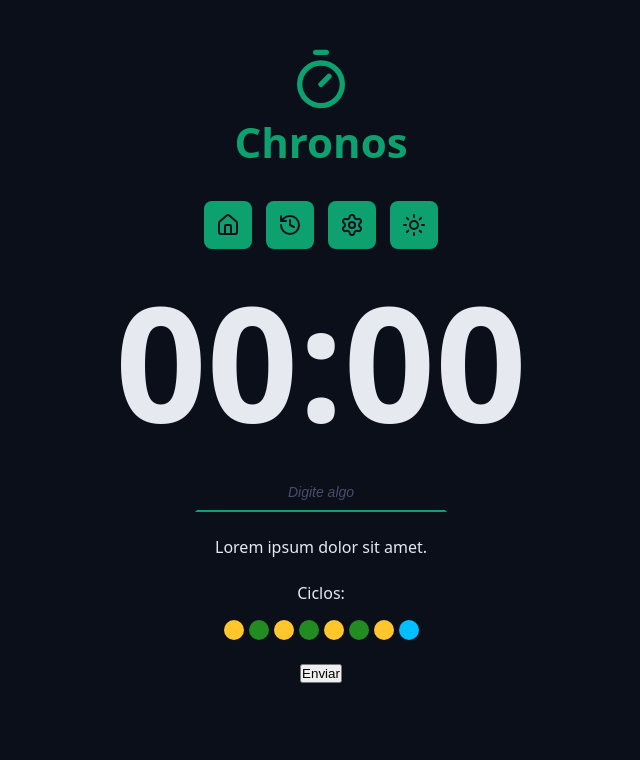
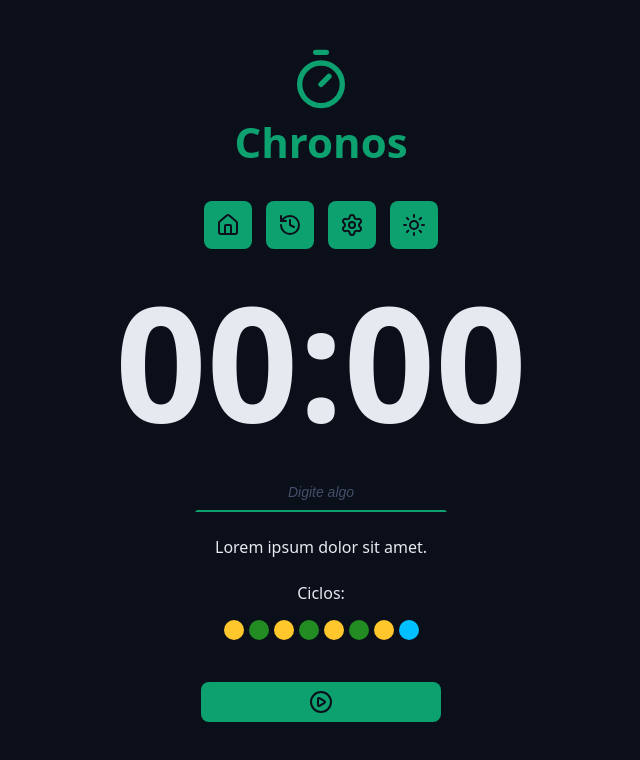
Before and after one commit to JoaoBruto/Chronos-Pomodoro, a React (Vite) app: page / in a window 1280 px wide. Shown: the top 760 px of the page, without its empty margins (319-959 px from the left). Built offline with nearby package versions, Linux system fonts and the light colour scheme.

Commit message:
✨ Creating buttons reusable with options

```diff
--- /dev/null
+++ b/src/components/DefaultButton/index.tsx
@@ -0,0 +1,16 @@
+import styles from './styles.module.css'
+
+type DefaultButtonProps = {
+  children: React.ReactNode;
+  color: 'green' | 'red'
+} & React.ComponentProps <'button'>
+
+export function DefaultButton ({children, color, ...props}: DefaultButtonProps) {
+  return (
+    <>
+      <button className={`${styles.button} ${styles[color]}`} {...props}>
+        {children}
+      </button>
+    </>
+  )
+}
--- /dev/null
+++ b/src/components/DefaultButton/styles.module.css
@@ -0,0 +1,33 @@
+.button {
+  border: none;
+  background: var(--primary);
+  color: var(--text-over-primary);
+  display: flex;
+  justify-content: center;
+  align-items: center;
+  min-width: 24rem;
+  padding: 0.8rem;
+  border-radius: 0.8rem;
+  margin: 1.8rem 0;
+  cursor: pointer;
+  transition: all 0.1s ease-in-out;
+}
+
+.button svg {
+  width: 3.2rem;
+  height: 2.4rem;
+}
+
+button:hover {
+  filter: brightness(80%)
+}
+
+.red {
+  background: var(--error);
+  color: var(--text-over-error);
+}
+
+.green {
+  background: var(--primary);
+  color: var(--text-over-primary);
+}
--- a/src/main.tsx
+++ b/src/main.tsx
@@ -13,6 +13,8 @@
 import { CountDown } from './components/Count Down/index.tsx'
 import { DefaultInput } from './components/Input/index.tsx'
 import { Cycles } from './components/Cycles/index.tsx'
+import { DefaultButton } from './components/DefaultButton/index.tsx'
+import { PlayCircleIcon } from 'lucide-react'
 
 
 createRoot(document.getElementById('root')!).render(
@@ -33,9 +35,11 @@
       <Container>
         <form className='form' action=''>
           <div className='formRow'>
-            <DefaultInput labelText='' id='meuInput' type='text' placeholder='Digite algo' />
-
-
+            <DefaultInput
+             labelText=''
+              id='meuInput'
+              type='text'
+              placeholder='Digite algo' />
           </div>
 
           <div className='formRow'>
@@ -47,7 +51,10 @@
           </div>
 
           <div className='formRow'>
-            <button>Enviar</button>
+            <DefaultButton color='green'>
+              <PlayCircleIcon></PlayCircleIcon>
+
+            </DefaultButton>
           </div>
         </form>
       </Container>
```
